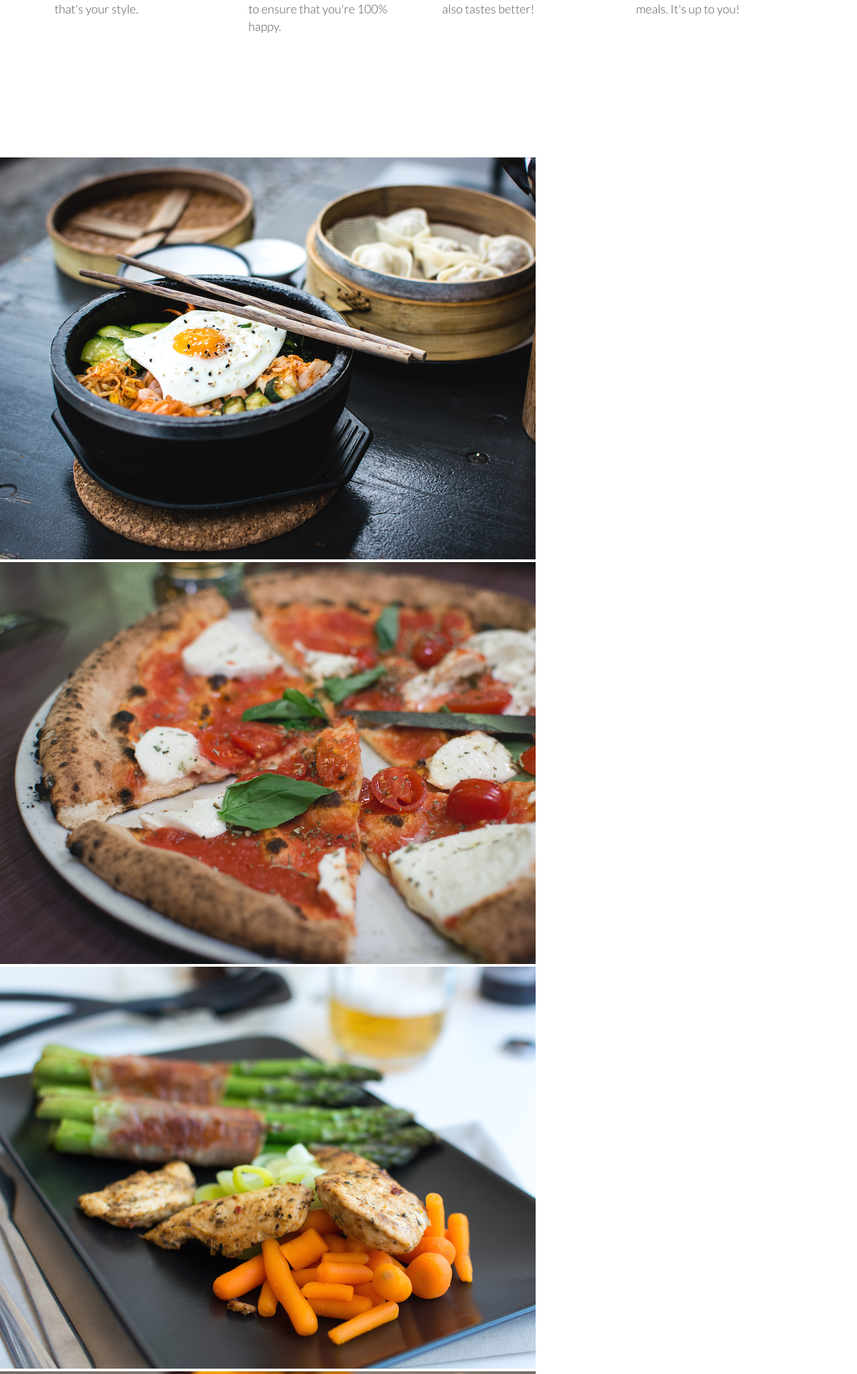
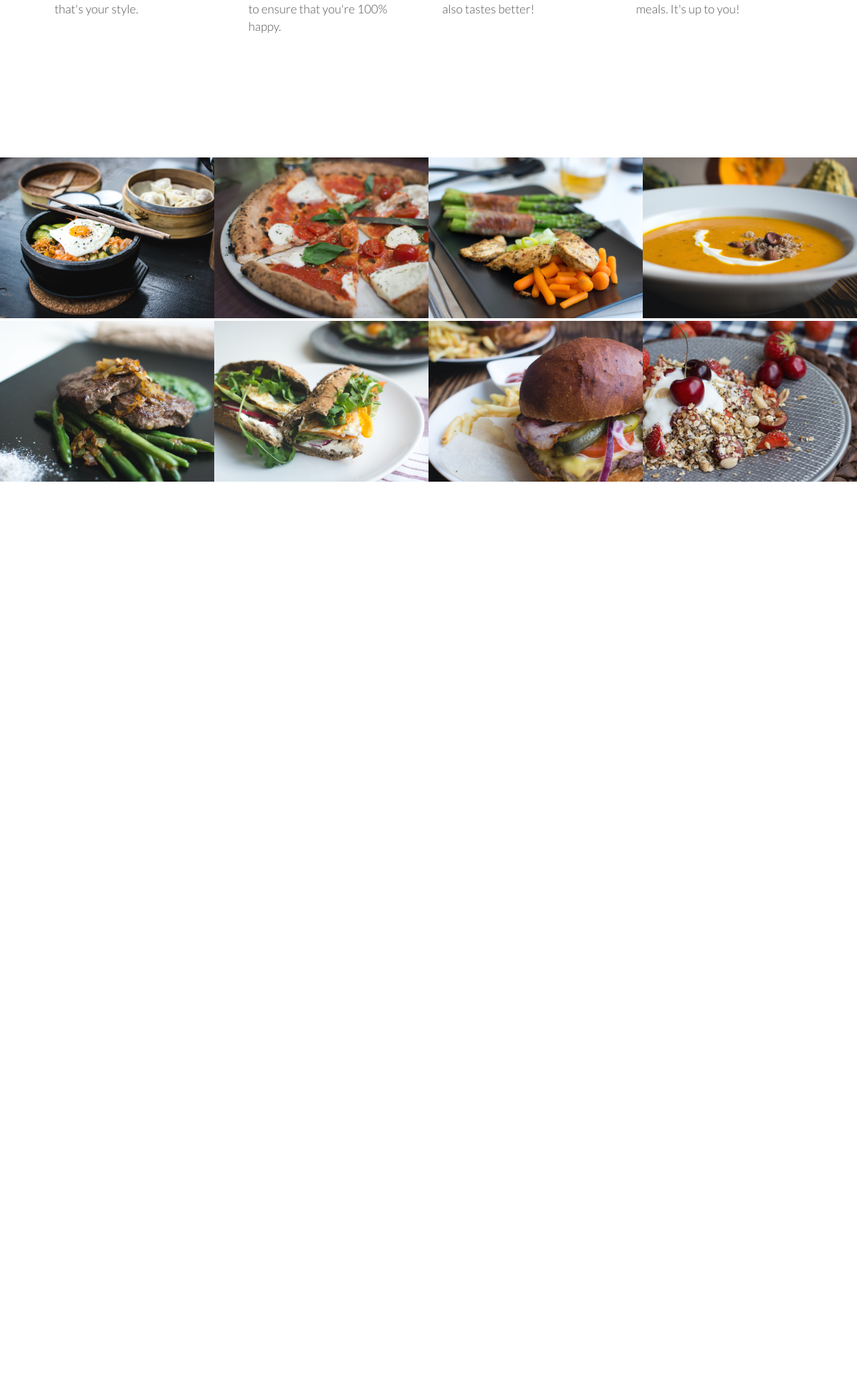
Before and after one commit to jfisher396/omni-food, a PHP site: page / in a window 1280 px wide. Shown: the part 1309-3360 px from the top of the page at 67% size. After the commit the page ends 2028 px from the top, so only its background shows below. Run offline with PHP 8.4, Linux system fonts and the light colour scheme; style sheets or scripts are compiled from the project's sources; some libraries are stand-ins or nearby versions.

Commit message:
styled food photos

```diff
--- a/index.html
+++ b/index.html
@@ -97,44 +97,45 @@
     <section class="section-meals">
       <ul class="meals-showcase">
         <li>
-          <figure>
+          <figure class="meal-photo">
             <img src="resources/css/img/1.jpg" alt="Korean bibimbap with egg and vegetables" />
           </figure>
         </li>
         <li>
-          <figure>
+          <figure class="meal-photo">
             <img src="resources/css/img/2.jpg" alt="Simple italian pizza with cherry tomatoes" />
           </figure>
         </li>
         <li>
-          <figure>
+          <figure class="meal-photo">
             <img src="resources/css/img/3.jpg" alt="Chicken breast steak with vegetables " />
           </figure>
         </li>
         <li>
-          <figure>
+          <figure class="meal-photo">
             <img src="resources/css/img/4.jpg" alt="Autumn pumpkin soup" />
           </figure>
         </li>
       </ul>
+
       <ul class="meals-showcase">
         <li>
-          <figure>
+          <figure class="meal-photo">
             <img src="resources/css/img/5.jpg" alt="Paleo beef steak with vegetables" />
           </figure>
         </li>
         <li>
-          <figure>
+          <figure class="meal-photo">
             <img src="resources/css/img/6.jpg" alt="Healthy baguette with egg and vegetables" />
           </figure>
         </li>
         <li>
-          <figure>
+          <figure class="meal-photo">
             <img src="resources/css/img/7.jpg" alt="Burger with cheddar and bacon " />
           </figure>
         </li>
         <li>
-          <figure>
+          <figure class="meal-photo">
             <img src="resources/css/img/8.jpg" alt="Granola with cherries and strawberries" />
           </figure>
         </li>
--- a/resources/css/style.css
+++ b/resources/css/style.css
@@ -86,17 +86,16 @@ h3 {
 }
 
 .box p {
-    font-size: 90%;
-    line-height: 145%;
+  font-size: 90%;
+  line-height: 145%;
 }
 
 /* icon styles */
 
 .box ion-icon {
-    font-size: 350%;
-    color: var(--clr-1);
+  font-size: 350%;
+  color: var(--clr-1);
 }
-
 
 /* ------------------------------------------------------------------------- */
 /* header styling */
@@ -195,3 +194,28 @@ header {
   border: 1px solid var(--clr-2);
   color: #fff;
 }
+
+/* ------------------------------------------------------------------------- */
+/* meals section styling */
+/* ------------------------------------------------------------------------- */
+
+.meals-section {
+  list-style: none;
+  width: 100%;
+}
+
+.meals-showcase li {
+  display: block;
+  float: left;
+  width: 25%;
+}
+
+.meal-photo {
+  width: 100%;
+  margin: 0;
+}
+
+.meal-photo img {
+  width: 100%;
+  height: auto;
+}
```
